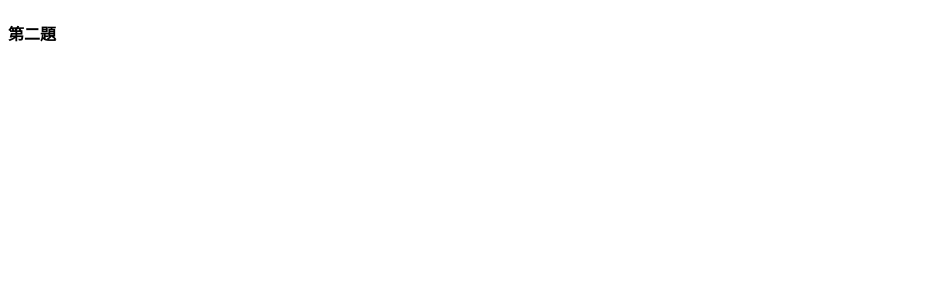
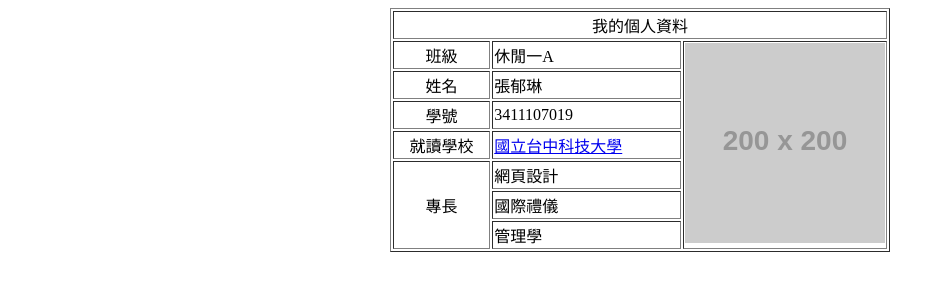
Before and after one commit to lemon0529/3411107019, a plain HTML site: page 期中考2.html in a window 1280 px wide. Shown: the whole page, without its empty margins (0-945 px from the left). Drawn offline with Linux system fonts and the light colour scheme; placeholder pictures from the web are drawn by us.

Commit message:
Add files via upload

```diff
--- a/期中考2.html
+++ b/期中考2.html
@@ -7,6 +7,40 @@
     <title>Document</title>
 </head>
 <body>
-    <h4>第二題</h4>
+    <table border="1" width="500" align="center">
+        <tr>
+            <td colspan="4" align="center">我的個人資料</td>
+        </tr>
+        <tr>
+            <td align="center">班級</td>
+            <td>休閒一A</td>
+            <td rowspan="8" width="8">
+                <img src="https://fakeimg.pl/200x200/00CED1"></td>
+        </tr>
+        <tr>
+            <td align="center">姓名</td>
+            <td>張郁琳</td>
+        </tr>
+        <tr>
+            <td align="center">學號</td>
+            <td>3411107019</td>
+        </tr>
+        <tr>
+            <td align="center">就讀學校</td>
+            <td>
+                <a href="https://www.nutc.edu.tw/bin/home.php">國立台中科技大學</a>
+            </td>
+        </tr>
+        <tr>
+            <td  rowspan="3" align="center">專長</td>
+            <td colspan="0">網頁設計</td>
+        </tr>
+        <tr>
+            <td>國際禮儀</td>
+        </tr>
+        <tr>
+            <td>管理學</td>
+        </tr>
+        </table>
 </body>
 </html>
```
Also changed, not shown: 期中考1.html (+0 -1 lines).
